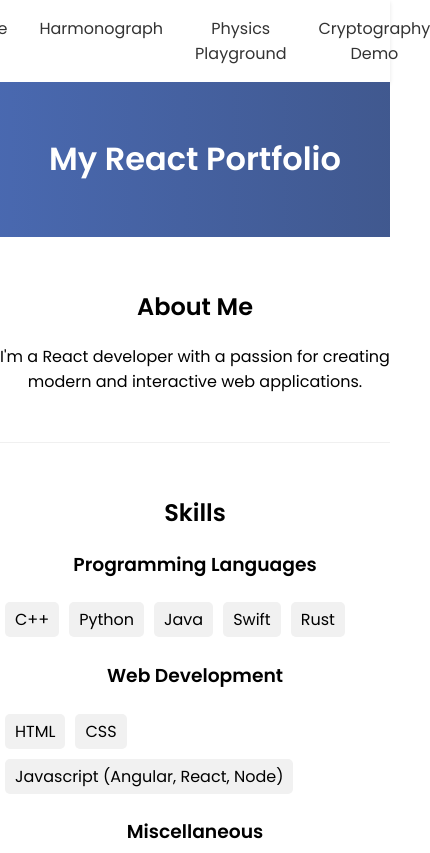
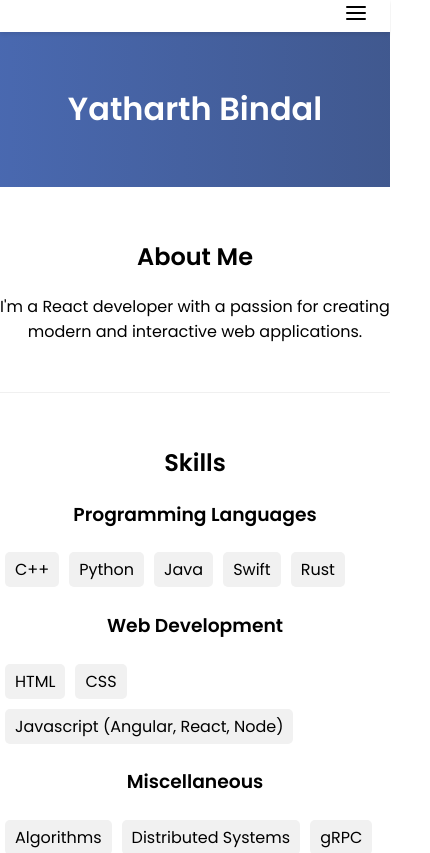
Before and after one commit to yatharthb/rct, a React (Vite) app: page / in a window 390 px wide. Shown: the top 853 px of the page, 430 px wide, since content can reach past the window. Built offline with nearby package versions, Linux system fonts and the light colour scheme.

Commit message:
fixed some bugs in the game and navbar

```diff
--- a/package.json
+++ b/package.json
@@ -24,6 +24,7 @@
     "node-forge": "^1.3.1",
     "node-rsa": "^1.1.1",
     "react-bootstrap": "^2.7.4",
+    "react-icons": "^4.8.0",
     "react-input-slider": "^6.0.1",
     "react-router-dom": "^6.10.0"
   },
--- a/src/App.jsx
+++ b/src/App.jsx
@@ -124,7 +124,7 @@ const Home = () => (
   <>
     <header className="App-header">
   <motion.h1 initial="initial" animate="animate" variants={fadeIn}>
-    My React Portfolio
+    Yatharth Bindal
   </motion.h1>
 </header>
 
@@ -207,7 +207,7 @@ Contact
 Feel free to reach out to me at:
 </motion.p>
 <motion.p initial="initial" animate="animate" variants={fadeIn}>
-<FontAwesomeIcon icon={faEnvelope} /> Email: my.email@example.com
+<FontAwesomeIcon icon={faEnvelope} /> Email: [first_name][last_name]@gmail.com
 </motion.p>
 </section>
 </Container>
--- a/src/components/Navbar.css
+++ b/src/components/Navbar.css
@@ -2,9 +2,26 @@
   background-color: #ffffff;
   box-shadow: 0 2px 4px rgba(0, 0, 0, 0.1);
   padding: 1rem;
+  display: flex;
+  justify-content: center;
+  align-items: center;
+  position: relative;
 }
 
-.Navbar ul {
+.menu-icon {
+  position: absolute;
+  top: 50%;
+  right: 1rem;
+  transform: translateY(-50%);
+  font-size: 1.5rem;
+  background: none;
+  outline: none;
+  border: none;
+  display: none;
+  cursor: pointer;
+}
+
+.nav-links {
   list-style-type: none;
   margin: 0;
   padding: 0;
@@ -12,16 +29,45 @@
   justify-content: center;
 }
 
-.Navbar li {
+.nav-links li {
   margin: 0 1rem;
 }
 
-.Navbar a {
+.nav-links a {
   text-decoration: none;
   color: #333;
   transition: color 0.2s;
 }
 
-.Navbar a:hover {
+.nav-links a:hover {
   color: #5fcf80;
 }
+
+/* Responsive styles */
+@media (max-width: 768px) {
+  .menu-icon {
+    display: block;
+  }
+
+  .nav-links {
+    position: absolute;
+    top: 100%;
+    left: 0;
+    background-color: #ffffff;
+    width: 100%;
+    flex-direction: column;
+    align-items: center;
+    justify-content: space-evenly;
+    transition: all 0.3s;
+    height: 0;
+    overflow: hidden;
+  }
+
+  .nav-links.active {
+    height: 200px;
+  }
+
+  .nav-links li {
+    margin: 1rem 0;
+  }
+}
--- a/src/components/Navbar.jsx
+++ b/src/components/Navbar.jsx
@@ -1,22 +1,32 @@
-import React from 'react';
+import React, { useState } from 'react';
 import { Link } from 'react-router-dom';
+import { FiMenu, FiX } from 'react-icons/fi';
 import './Navbar.css';
 
 const Navbar = () => {
+  const [mobileMenuOpen, setMobileMenuOpen] = useState(false);
+
+  const toggleMobileMenu = () => {
+    setMobileMenuOpen(!mobileMenuOpen);
+  };
+
   return (
     <nav className="Navbar">
-      <ul>
+      <button className="menu-icon" onClick={toggleMobileMenu}>
+        {mobileMenuOpen ? <FiX /> : <FiMenu />}
+      </button>
+      <ul className={mobileMenuOpen ? 'nav-links active' : 'nav-links'}>
         <li>
-          <Link to="/">Home</Link>
+          <Link to="/" onClick={toggleMobileMenu}>Home</Link>
         </li>
         <li>
-          <Link to="/harmonograph">Harmonograph</Link>
+          <Link to="/harmonograph" onClick={toggleMobileMenu}>Harmonograph</Link>
         </li>
         <li>
-          <Link to="/physics-playground">Physics Playground</Link>
+          <Link to="/physics-playground" onClick={toggleMobileMenu}>Physics Playground</Link>
         </li>
-         <li>
-          <Link to="/cipher">Cryptography Demo</Link>
+        <li>
+          <Link to="/cipher" onClick={toggleMobileMenu}>Cryptography Demo</Link>
         </li>
       </ul>
     </nav>
--- a/src/game/EndlessRunner.jsx
+++ b/src/game/EndlessRunner.jsx
@@ -1,13 +1,10 @@
-import React, { useRef, useEffect, useState } from 'react';
+import React, { useRef, useEffect } from 'react';
 import './EndlessRunner.css';
 import frame1 from './frame1.png'; // Import the first frame
 import frame2 from './frame2.png'; // Import the second frame
 
 const EndlessRunner = () => {
   const canvasRef = useRef(null);
-  const [score, setScore] = useState(0); // Add score state
-  const [highScore, setHighScore] = useState(0); // Add high score state
-  const [isRunning, setIsRunning] = useState(false);
 
  useEffect(() => {
     const canvas = canvasRef.current;
@@ -19,9 +16,9 @@ const EndlessRunner = () => {
 
  const player = {
       x: 50,
-      y: canvas.height - 60,
-      width: 40,
-      height: 60,
+      y: canvas.height - 60, // Update the initial y position
+      width: 40, // Double the width
+      height: 60, // Double the height
       velocityY: 0,
       gravity: 0.5,
     };
@@ -41,24 +38,23 @@ const EndlessRunner = () => {
       }
     };
 
+
     const playerSprite1 = new Image();
     playerSprite1.src = frame1;
 
     const playerSprite2 = new Image();
     playerSprite2.src = frame2;
-
+    // Initialize frameRate for animations
     let frameRate = 0;
-
  const update = () => {
       if (isJumping) {
         player.velocityY += player.gravity;
         player.y += player.velocityY;
-        if (player.y >= canvas.height - 60) {
+        if (player.y >= canvas.height - 60) { // Update the ground level
           player.y = canvas.height - 60;
           isJumping = false;
         }
       }
-
       obstacle.x -= obstacle.speed;
       if (obstacle.x < -20) {
         obstacle.x = canvas.width;
@@ -72,11 +68,9 @@ const EndlessRunner = () => {
       ) {
         isGameOver = true;
       }
-      if (obstacle.x + obstacle.width >= player.x && obstacle.x + obstacle.width < player.x + player.width) {
-        setScore((prevScore) => prevScore + 1);
-      }
       frameRate++;
     };
+
 
     const draw = () => {
       ctx.clearRect(0, 0, canvas.width, canvas.height);
@@ -93,40 +87,32 @@ const EndlessRunner = () => {
 
       ctx.fillStyle = 'red';
       ctx.fillRect(obstacle.x, obstacle.y, obstacle.width, obstacle.height);
-
-      ctx.fillStyle = 'black';
-      ctx.font = '16px Arial';
-      ctx.fillText(`Score: ${score}`, 10, 20);
-      ctx.fillText(`High Score: ${highScore}`, 10, 40);
     };
 
     const gameLoop = () => {
       if (!isGameOver) {
         update();
         draw();
+        requestId = requestAnimationFrame(gameLoop);
       }
-  requestId = requestAnimationFrame(gameLoop);
     };
 
     document.addEventListener('keydown', (e) => {
       if (e.code === 'Space') {
-    if (!isRunning) {
-      setIsRunning(true);
-      gameLoop();
-    } else {
         jump();
-    }
       }
     });
 
+    // Start the game loop only after the sprite sheet is loaded
    const onLoadHandler = () => {
       if (playerSprite1.complete && playerSprite2.complete) {
-    draw(); // Draw the initial state without starting the game loop
+        gameLoop();
       }
     };
 
     playerSprite1.onload = onLoadHandler;
     playerSprite2.onload = onLoadHandler;
+
 
     return () => {
       cancelAnimationFrame(requestId);
```
Also changed, not shown: 1 other file (tests, documents, lock files or other folders). Lines whose indentation alone changed are shown as unchanged.
